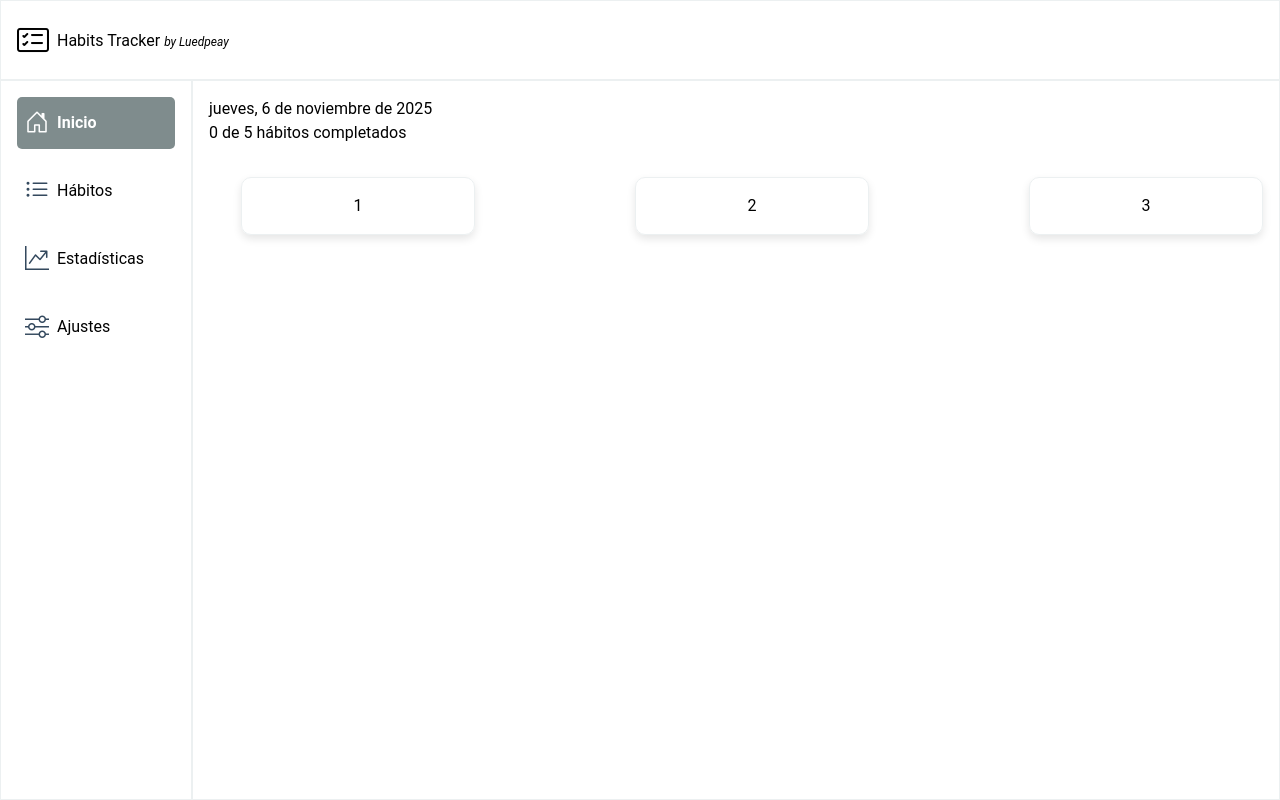
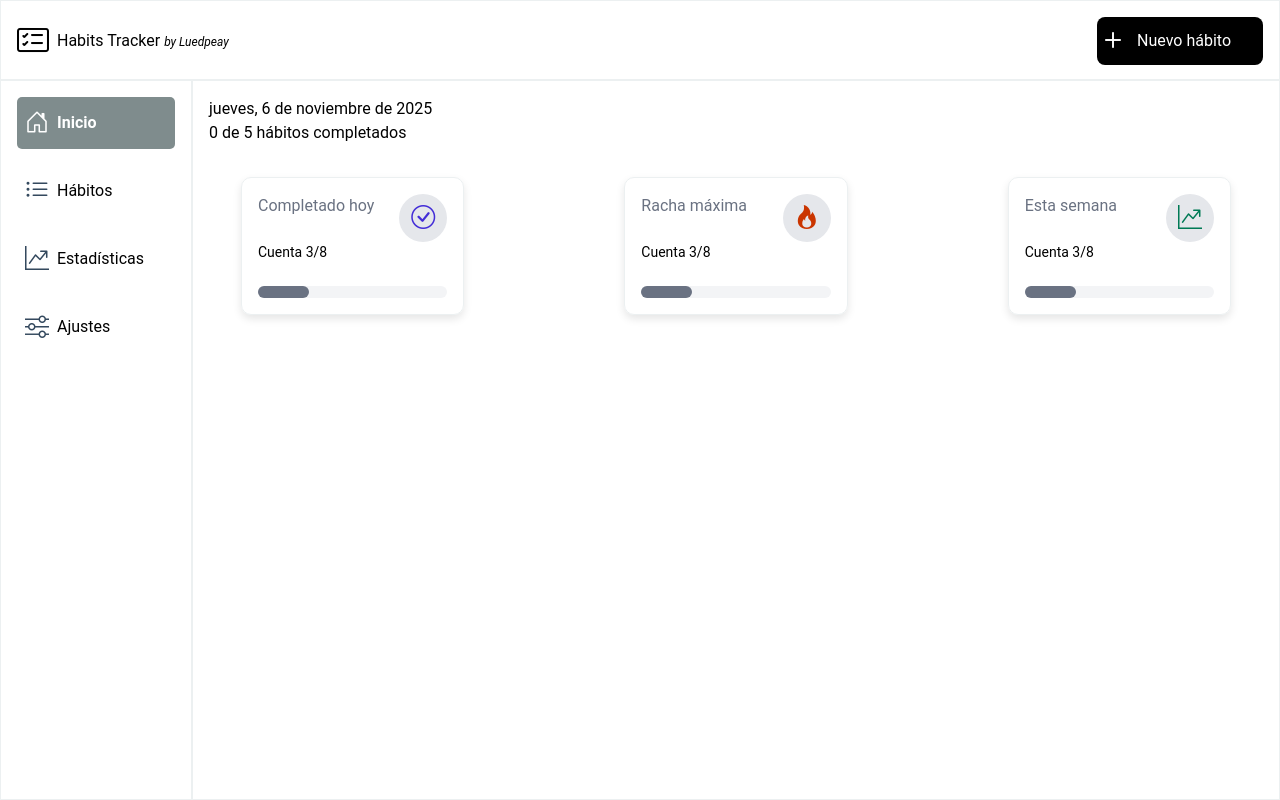
Before and after one commit to LuEdPeAy/habit-tracker, a Vue app: page / in a window 1280 px wide. Built offline with nearby package versions, Linux system fonts and the light colour scheme.

Commit message:
Feature: Add card habit; Add new habit button

```diff
--- a/index.html
+++ b/index.html
@@ -9,5 +9,6 @@
   <body class="roboto">
     <div id="app"></div>
     <script type="module" src="/src/main.ts"></script>
+    <script src="https://cdn.jsdelivr.net/npm/@tailwindcss/browser@4"></script>
   </body>
 </html>
--- a/src/components/Logo.vue
+++ b/src/components/Logo.vue
@@ -6,18 +6,27 @@ defineProps<{
 </script>
 
 <template>
-    <div class="logo">
-        <i class="bi bi-card-checklist icono-ht"></i>
-        <span>{{ nameProject }} <span class="creator">by {{ creator }}</span></span>
+    <div class="header-bar">
+        <div class="aling-icon-text">
+            <i class="bi bi-card-checklist icono-ht"></i>
+            <span>{{ nameProject }} <span class="creator">by {{ creator }}</span></span>
+        </div>
+        <button type="button" class="bg-black rounded-lg text-white aling-icon-text pr-2em">
+            <i class="bi bi-plus icono-ht"></i><span>Nuevo hábito</span>
+        </button>
     </div>
 </template>
 
 <style scoped>
+.pr-2em {
+    padding-right: 2em;
+}
+
 .icono-ht {
     font-size: 2rem;
 }
 
-.logo {
+.aling-icon-text {
     display: flex;
     align-items: center;
     /* centra verticalmente */
@@ -29,4 +38,10 @@ defineProps<{
     font-style: italic;
     font-size: 0.75em;
 }
+
+.header-bar {
+    display: flex;
+    justify-content: space-between;
+    align-items: center;
+}
 </style>
--- a/src/components/Main-content.vue
+++ b/src/components/Main-content.vue
@@ -1,4 +1,6 @@
 <script setup lang="ts">
+import HabitCard from "./shared/components/habit-card.vue";
+
 const fecha = new Date();
 
 const anioActual = fecha.getFullYear();
@@ -14,9 +16,9 @@ const diaActualTexto = fecha.toLocaleString('es-MX', { weekday: 'long' });
     </div>
 
     <div class="cards">
-        <div class="habit-card">1</div>
-        <div class="habit-card">2</div>
-        <div class="habit-card">3</div>
+        <HabitCard title="Completado hoy" icon="bi bi-check-circle text-2xl text-indigo-700" />
+        <HabitCard title="Racha máxima" icon="bi bi-fire text-2xl text-orange-700" />
+        <HabitCard title="Esta semana" icon="bi bi-graph-up-arrow text-2xl text-emerald-700" />
     </div>
 </template>
 <style scoped>
@@ -26,7 +28,7 @@ const diaActualTexto = fecha.toLocaleString('es-MX', { weekday: 'long' });
     gap: 10em;
     margin-top: 2em;
     padding-left: 2em;
-    text-align: center;
+    padding-right: 2em;
 }
 
 .habit-card {
--- a/src/components/Side-menu.vue
+++ b/src/components/Side-menu.vue
@@ -3,7 +3,7 @@ const itemList = document.getElementsByClassName('list-menu') as HTMLCollectionO
 
 function toggleActive(event: Event) {
     for (let i = 0; i < itemList.length; i++) {
-        itemList[i].classList.remove('active-item');
+        itemList[i]!.classList.remove('active-item');
     }
     const element = event.currentTarget as HTMLElement;
     element.classList.add('active-item');
--- /dev/null
+++ b/src/components/shared/components/Habit-card.vue
@@ -0,0 +1,34 @@
+<script setup lang="ts">
+defineProps<{
+    title: string,
+    icon: string
+}>()
+</script>
+<template>
+    <div class="habit-card">
+        <div class="flex justify-between">
+            <h3 class="text-gray-500">{{ title }}</h3>
+            <div class="flex items-center justify-center w-12 h-12 p-2 bg-gray-200 rounded-full">
+                <i :class="icon"></i>
+            </div>
+        </div>
+        <div class="mb-6 text-sm">
+            Cuenta 3/8
+        </div>
+        <div class="w-full bg-gray-100 rounded-full h-3">
+            <div
+                class="bg-gray-500 h-3 rounded-full w-[27%] flex items-center justify-center text-white text-xs font-bold">
+            </div>
+        </div>
+
+    </div>
+</template>
+<style scoped>
+.habit-card {
+    padding: 1em;
+    border-radius: 10px;
+    box-shadow: 0 4px 8px rgba(0, 0, 0, 0.1);
+    flex: 1;
+    border: 1px solid #ecf0f1;
+}
+</style>
```
